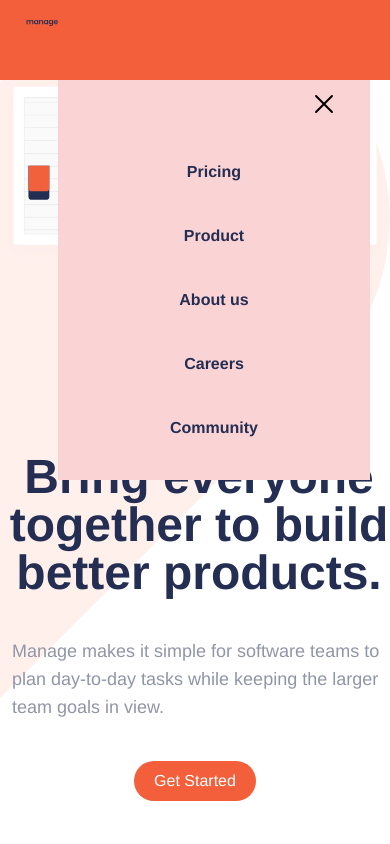
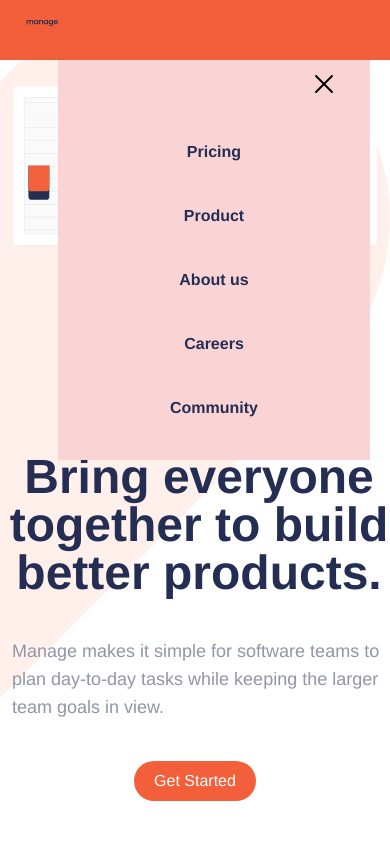
Before and after one commit to teagir-amos/Manage-Website-Project-b-, a website: page src/index.html in a window 390 px wide. Both pictures are taken after a click on the element 354 px from the left and 40 px from the top of the page. Shown: the top 844 px of the page. Drawn offline with nearby package versions, Linux system fonts and the light colour scheme; a web font is replaced by a local one.

Commit message:
Final Refine

```diff
--- a/src/index.html
+++ b/src/index.html
@@ -16,14 +16,14 @@
   >
     <nav
       id="nav"
-      class="bg-VeryPaleRed-50 flex h-20 justify-between p-5 lg:justify-around fixed w-full"
+      class="bg-VeryPaleRed-50 flex lg:h-20 sm:h-15 justify-between p-5 lg:justify-around fixed w-full"
     >
       <div class="lg:pr-25">
         <!--logo-->
         <img src="./logo.svg" alt="logo" />
       </div>
       <div
-        class="lg:flex lg:flex-row lg:h-fit lg:gap-10 sm:z-9 sm:items-center sm:mt-15 sm:w-300 sm:h-100 sm:flex-col lg:w-fit sm:gap-10 sm:pt-2 lg:mt-0 sm:hidden duration-500 ease-in-out"
+        class="lg:flex lg:flex-row lg:h-fit lg:gap-10 sm:z-9 sm:items-center sm:mt-10 sm:w-300 sm:h-100 sm:flex-col lg:w-fit sm:gap-10 sm:pt-2 lg:mt-0 sm:hidden duration-500 ease-in-out"
         id="links"
       >
         <div class="lg:hidden sm:hidden flex ml-55" id="cancel">
```
Also changed, not shown: src/output.css.
